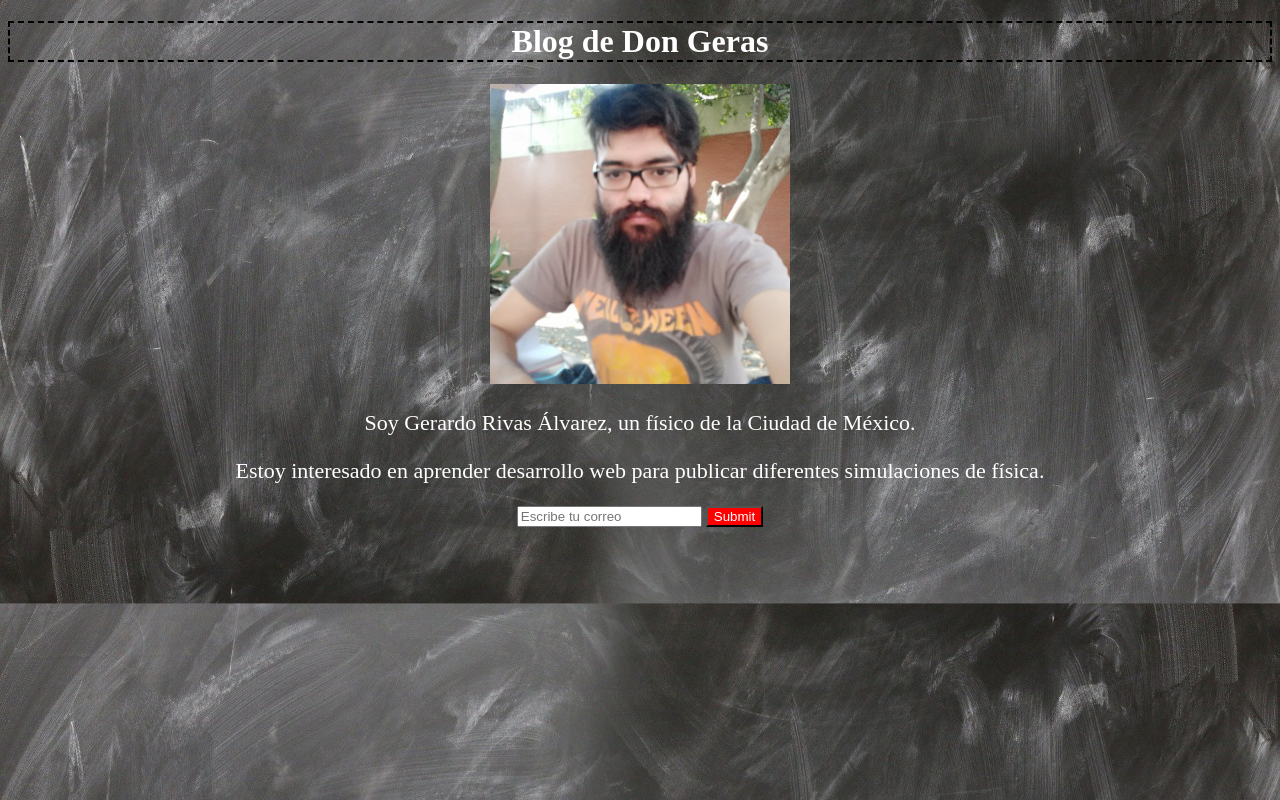
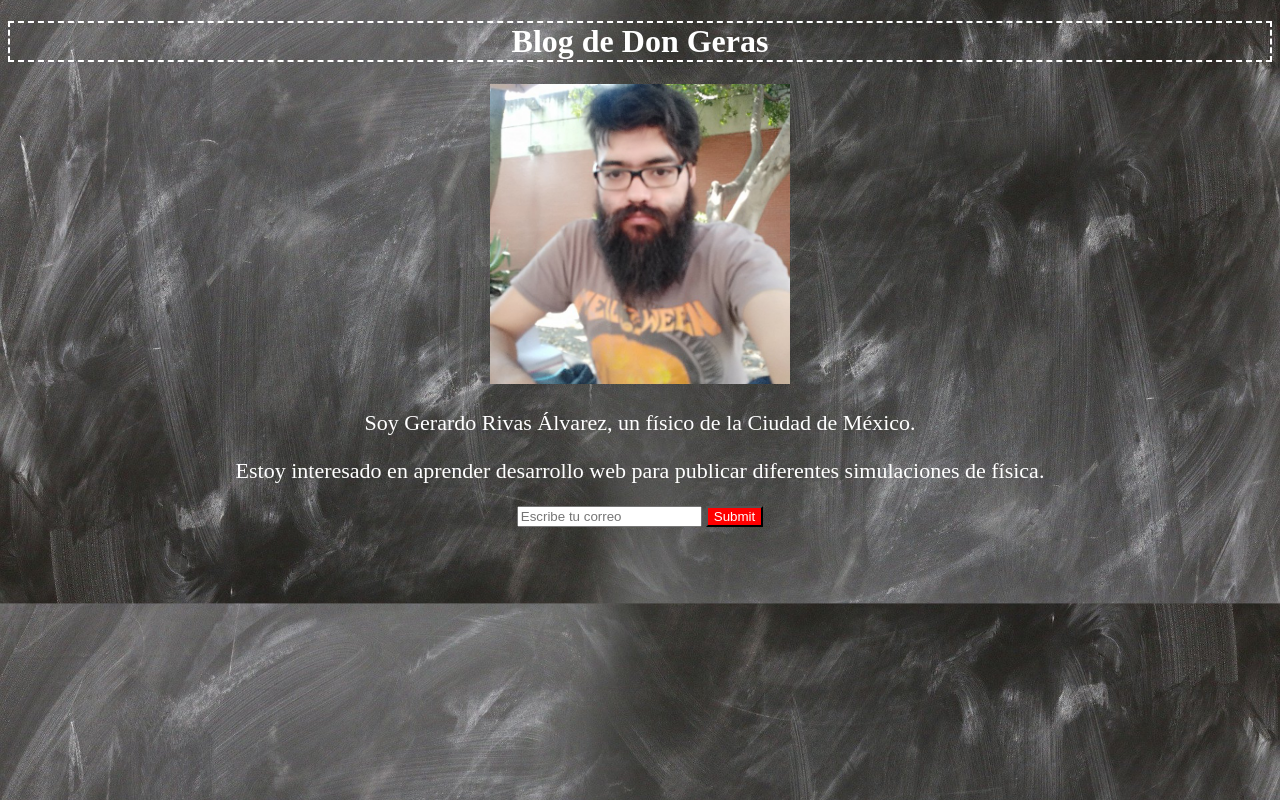
Before and after one commit to dongeras/dongeras.github.io, a plain HTML site: page index.html in a window 1280 px wide. Drawn offline with Linux system fonts and the light colour scheme.

Commit message:
se cambió color del borde del encabezado

```diff
--- a/index.html
+++ b/index.html
@@ -14,7 +14,7 @@
 		}
 
 		h1 {
-			border: 2px dashed black;
+			border: 2px dashed white;
 			color: white
 		}
 
```
